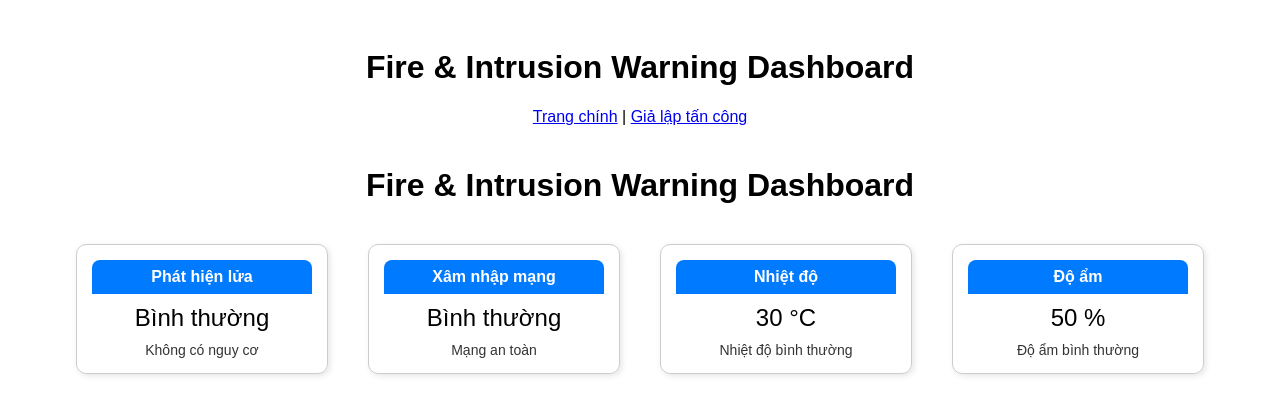
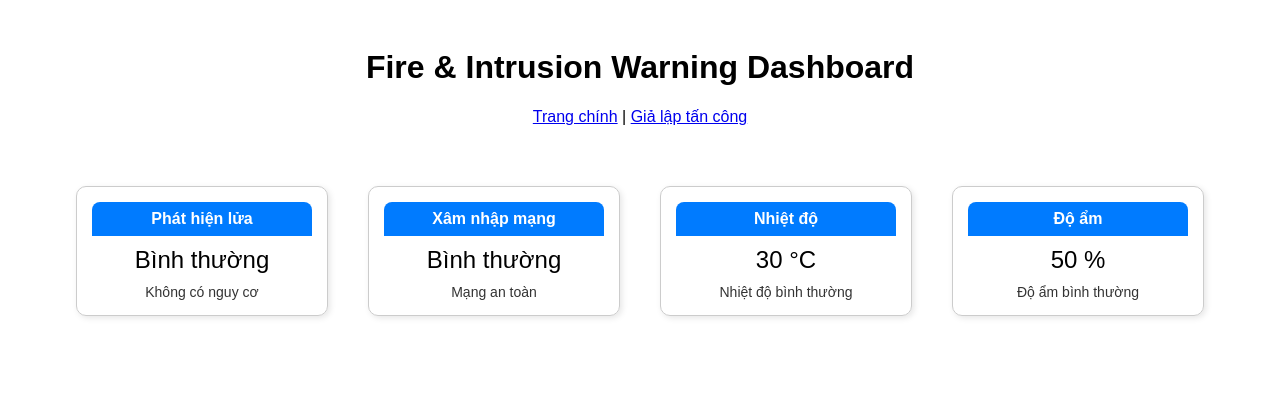
Before and after one commit to huudatit/Fire-and-instrusion-warning, a Vue app in the folder front_end/: page / in a window 1280 px wide. Shown: the top 414 px of the page. Built offline with nearby package versions, Linux system fonts and the light colour scheme; no server answers.

Commit message:
delete 1 line Fire & intrusion

```diff
--- a/front_end/src/views/DashboardView.vue
+++ b/front_end/src/views/DashboardView.vue
@@ -1,6 +1,5 @@
 <template>
   <div class="container">
-    <h1>Fire & Intrusion Warning Dashboard</h1>
     <div class="cards">
       <SensorCard
         title="Phát hiện lửa"
```
